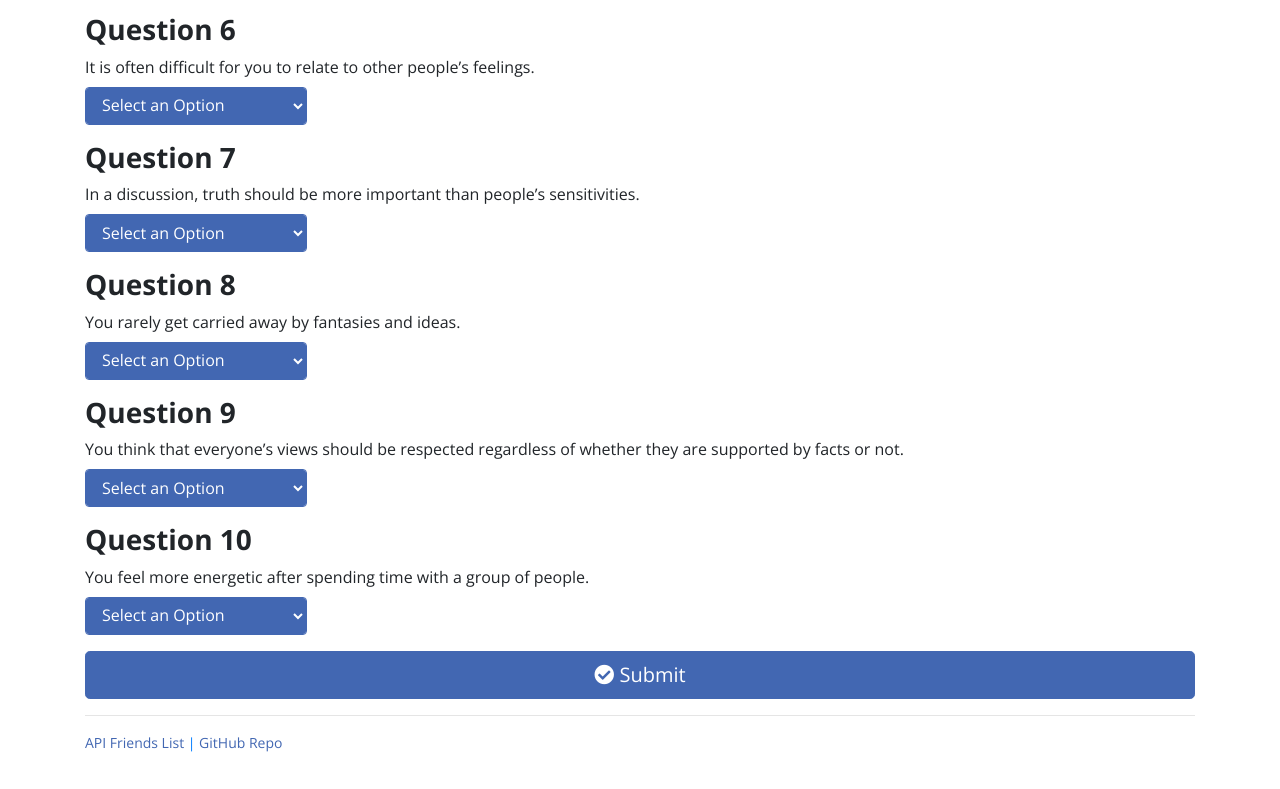
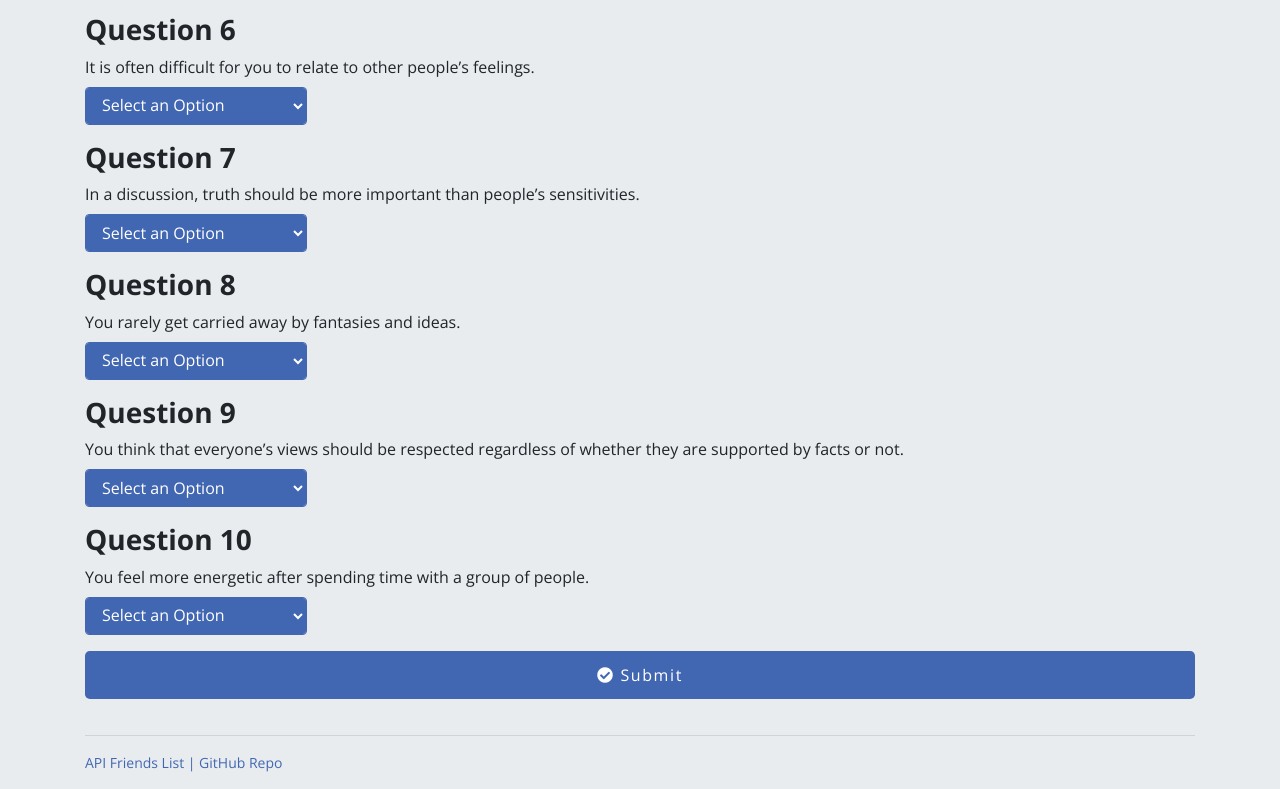
Before and after one commit to answebdev/FriendFinder, a website: page app/public/survey.html in a window 1280 px wide. Shown: the part 951-1740 px from the top of the page. Drawn offline with nearby package versions, Linux system fonts and the light colour scheme.

Commit message:
styled submit button and added background image to home page

```diff
--- a/app/public/css/style.css
+++ b/app/public/css/style.css
@@ -1,5 +1,23 @@
 body {
     font-family: 'Open Sans', sans-serif;
+    /* font-family: 'Bitter', sans-serif; */
+    background-color: #e9ecef;
+}
+
+#home-section {
+    background-color: #ffffff;
+    background-image: url(https://images.pexels.com/photos/959323/pexels-photo-959323.jpeg?auto=compress&cs=tinysrgb&dpr=2&h=650&w=940);
+    width: 100%;
+    height: 100%;
+    position: relative;
+    padding: 2em;
+	background-size: cover;
+	background-position: center;
+    overflow: hidden;
+}
+
+.jumbotron {
+    background-color: #e9ecef;
 }
 
 .display-4 {
@@ -16,14 +34,66 @@ body {
 
 #main-button,
 #dropdown-button,
-#submit-button,
+/* #submit-button, */
 #modal-button {
     background-color: #4267b2;
     border-color: #4267b2;
 }
 
+#submit-button {
+    background-color: #4267b2;
+    color: #ffffff; /* button text color */
+    outline: none;
+    background: transparent;
+    border: none;
+    letter-spacing: 0.1em;
+    padding: 8px 10px;
+    font-size: 16px;
+    line-height: 2;
+    position: relative;
+    display: inline-block;
+    margin-right: 20px;
+    margin-bottom: 20px;
+    cursor: pointer;
+    text-decoration: none;
+    overflow: hidden;
+    transition: all .5s;
+  }
+
+  #submit-button:before,
+  #submit-button:after {
+  content: '';
+  position: absolute;
+  left: 0;
+  top: 0;
+  right: 0;
+  bottom: 0;
+  height: 100%;
+  background: #e9ecef; /* onhover background color */
+  z-index: -1;
+  transform: translate3D(0,-100%,0); /* move elements above button so they don't appear initially */
+  transition: all .5s;
+}
+
+#submit-button:before {
+  background: #4267b2; /* button default background color */
+  z-index: -2;
+  transform: translate3D(0,0,0);
+}
+
+#submit-button:hover {
+    background-color: #ffffff;
+    color: #4267b2;
+    border: 1px solid #4267b2;
+}
+
+#submit-button:hover:after {
+  transform: translate3D(0,0,0);
+  transition: all .5s;
+}
+
 #divider {
-    color: #007bff;
+    color: #4267b2;
 }
 
 h3 {
--- a/app/public/survey.html
+++ b/app/public/survey.html
@@ -22,7 +22,7 @@
 <body>
     <div class="container">
         <br>
-        <h2>Survey Questions</h2>
+        <h2><strong>Survey Questions</strong></h2>
         <hr>
         <h3>About You</h3>
         <form>
```
Also changed, not shown: app/public/home.html (+1 -1 lines).
